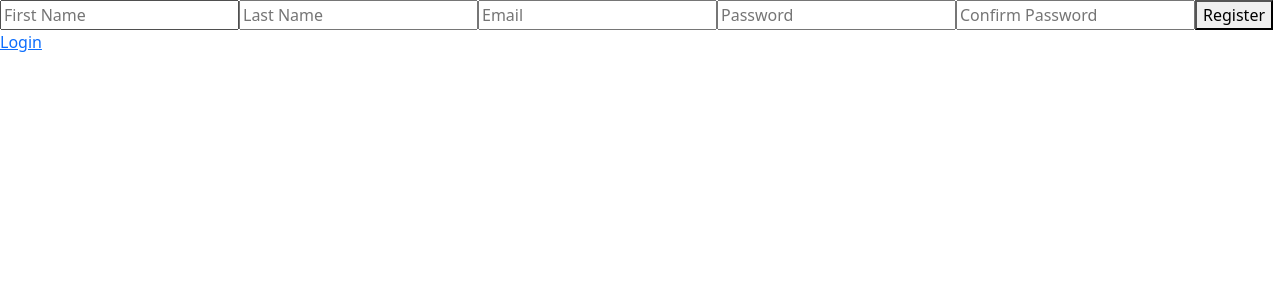
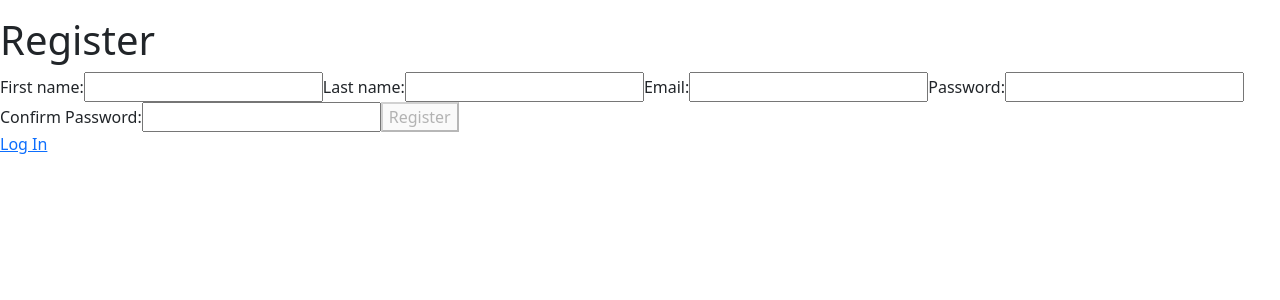
Before and after one commit to LouisI299/Wishing-Well-Frontend, a React (Create React App) app: page /register in a window 1280 px wide. Shown: the top 300 px of the page. Built offline with nearby package versions, Linux system fonts and the light colour scheme.

Commit message:
Changed code to original where registration works

```diff
--- a/src/pages/Register.js
+++ b/src/pages/Register.js
@@ -1,12 +1,12 @@
-import React, { useState, useEffect, useRef } from 'react';
-import { Link } from 'react-router-dom';
+import React, { useRef, useState, useEffect } from "react";
+import { postData } from "../utils/api";
+import { Link } from "react-router-dom";
 
-const NAME_REGEX = /^[A-Za-z]{2,}$/;
-const EMAIL_REGEX = /^[^\s@]+@[^\s@]+\.[^\s@]+$/;
-const PASSWORD_REGEX = /^(?=.*[A-Za-z])(?=.*\d)[A-Za-z\d]{8,}$/;
+const NAME_REGEX = /^[a-zA-Z\s]*$/; // Regex for name input
+const EMAIL_REGEX = /^[^\s@]+@[^\s@]+\.[^\s@]+$/; // Regex for email input
+const PASSWORD_REGEX = /^(?=.*[A-Za-z])(?=.*\d)[A-Za-z\d]{8,}$/; // Regex for password input
 
 const Register = () => {
-  // Refs
   const firstNameRef = useRef();
   const lastNameRef = useRef();
   const emailRef = useRef();
@@ -14,146 +14,166 @@ const Register = () => {
   const confirmPasswordRef = useRef();
   const errorRef = useRef();
 
-  // State
   const [firstName, setFirstName] = useState("");
   const [validFirstName, setValidFirstName] = useState(false);
-  const [firstNameError, setFirstNameError] = useState("");
 
   const [lastName, setLastName] = useState("");
   const [validLastName, setValidLastName] = useState(false);
-  const [lastNameError, setLastNameError] = useState("");
 
   const [email, setEmail] = useState("");
   const [validEmail, setValidEmail] = useState(false);
-  const [emailError, setEmailError] = useState("");
 
   const [password, setPassword] = useState("");
   const [validPassword, setValidPassword] = useState(false);
-  const [passwordError, setPasswordError] = useState("");
 
   const [confirmPassword, setConfirmPassword] = useState("");
   const [validConfirmPassword, setValidConfirmPassword] = useState(false);
-  const [confirmPasswordError, setConfirmPasswordError] = useState("");
 
   const [errorMessage, setErrorMessage] = useState("");
   const [success, setSuccess] = useState(false);
-  const [formSubmitted, setFormSubmitted] = useState(false);
 
-  // UseEffects to validate inputs
   useEffect(() => {
-    const result = NAME_REGEX.test(firstName);
-    setValidFirstName(result);
-    if (!result) {
-      setFirstNameError("Invalid first name, minimum 2 letters required");
-    } else {
-      setFirstNameError("");
-    }
+    setValidFirstName(NAME_REGEX.test(firstName));
   }, [firstName]);
 
   useEffect(() => {
-    const result = NAME_REGEX.test(lastName);
-    setValidLastName(result);
-    if (!result) {
-      setLastNameError("Invalid last name, minimum 2 letters required");
-    } else {
-      setLastNameError("");
-    }
+    setValidLastName(NAME_REGEX.test(lastName));
   }, [lastName]);
 
   useEffect(() => {
-    const result = EMAIL_REGEX.test(email);
-    setValidEmail(result);
-    if (!result) {
-      setEmailError("Invalid email address");
-    } else {
-      setEmailError("");
-    }
+    setValidEmail(EMAIL_REGEX.test(email));
   }, [email]);
 
   useEffect(() => {
-    const result = PASSWORD_REGEX.test(password);
-    setValidPassword(result);
-    if (!result) {
-      setPasswordError("Password must be at least 8 characters long and contain at least one letter and one number");
-    } else {
-      setPasswordError("");
-    }
+    setValidPassword(PASSWORD_REGEX.test(password));
   }, [password]);
 
   useEffect(() => {
-    const result = password === confirmPassword;
-    setValidConfirmPassword(result);
-    if (!result) {
-      setConfirmPasswordError("Passwords do not match");
-    } else {
-      setConfirmPasswordError("");
-    }
+    setValidConfirmPassword(password === confirmPassword);
   }, [password, confirmPassword]);
 
-  // Check if all fields are valid
-  const isFormValid = validFirstName && validLastName && validEmail && validPassword && validConfirmPassword;
+  useEffect(() => {
+    setErrorMessage("");
+  }, [firstName, lastName, email, password, confirmPassword]);
 
   const handleSubmit = (e) => {
     e.preventDefault();
-    setFormSubmitted(true);
 
-    // Controleer of alle velden geldig zijn
-    if (isFormValid) {
-      // Voer de registratie uit
-      // ...
+    const isFormValid =
+      NAME_REGEX.test(firstName) &&
+      NAME_REGEX.test(lastName) &&
+      EMAIL_REGEX.test(email) &&
+      PASSWORD_REGEX.test(password);
+
+    if (!isFormValid) {
+      setErrorMessage("Please fill in all fields correctly");
+      return;
     }
+
+    const newUser = {
+      first_name: firstName,
+      last_name: lastName,
+      email,
+      password,
+    };
+
+    postData("/api/users/", newUser);
+    console.log(firstName, lastName, email, password);
+    setSuccess(true);
   };
 
   return (
+    <>
+      {success ? (
         <div>
+          <h1>Success</h1>
+          <p>Account created successfully</p>
+          <Link to="/Login">Log In</Link>
+        </div>
+      ) : (
+        <div>
+          <p
+            ref={errorRef}
+            className={errorMessage ? "errmsg" : "offscreen"}
+            aria-live="assertive"
+          >
+            {errorMessage}
+          </p>
+          <h1>Register</h1>
           <form onSubmit={handleSubmit}>
+            <label htmlFor="firstName">First name:</label>
             <input
               type="text"
-          placeholder="First Name"
-          value={firstName}
+              id="firstName"
+              ref={firstNameRef}
+              autoComplete="off"
               onChange={(e) => setFirstName(e.target.value)}
+              required
+              aria-invalid={!validFirstName}
             />
-        {formSubmitted && firstNameError && <p>{firstNameError}</p>}
 
+            <label htmlFor="lastName">Last name:</label>
             <input
               type="text"
-          placeholder="Last Name"
-          value={lastName}
+              id="lastName"
+              ref={lastNameRef}
+              autoComplete="off"
               onChange={(e) => setLastName(e.target.value)}
+              required
+              aria-invalid={!validLastName}
             />
-        {formSubmitted && lastNameError && <p>{lastNameError}</p>}
 
+            <label htmlFor="email">Email:</label>
             <input
               type="email"
-          placeholder="Email"
-          value={email}
+              id="email"
+              ref={emailRef}
+              autoComplete="off"
               onChange={(e) => setEmail(e.target.value)}
+              required
+              aria-invalid={!validEmail}
             />
-        {formSubmitted && emailError && <p>{emailError}</p>}
 
+            <label htmlFor="password">Password:</label>
             <input
               type="password"
-          placeholder="Password"
+              id="password"
               ref={passwordRef}
-          value={password}
+              autoComplete="off"
               onChange={(e) => setPassword(e.target.value)}
+              required
             />
-        {formSubmitted && passwordError && <p>{passwordError}</p>}
 
+            <label htmlFor="confirmPassword">Confirm Password:</label>
             <input
               type="password"
-          placeholder="Confirm Password"
+              id="confirmPassword"
               ref={confirmPasswordRef}
-          value={confirmPassword}
+              autoComplete="off"
               onChange={(e) => setConfirmPassword(e.target.value)}
+              required
             />
-        {formSubmitted && confirmPasswordError && <p>{confirmPasswordError}</p>}
 
-        <button type="submit">Register</button>
+            <button
+              disabled={
+                !validFirstName ||
+                !validLastName ||
+                !validEmail ||
+                !validPassword ||
+                !validConfirmPassword
+              }
+            >
+              Register
+            </button>
           </form>
-      {errorMessage && <p ref={errorRef}>{errorMessage}</p>}
-      <Link to="/Login">Login</Link>
+          <span className="line">
+            <p>
+              <Link to="/Login">Log In</Link>
+            </p>
+          </span>
         </div>
+      )}
+    </>
   );
 };
 
```
Lines whose indentation alone changed are shown as unchanged.
